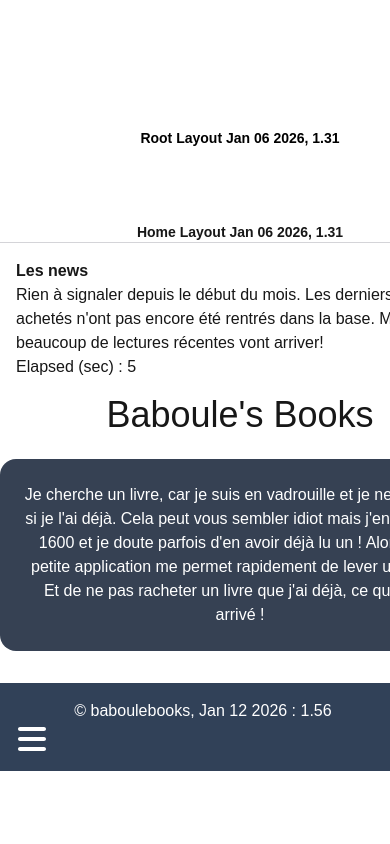
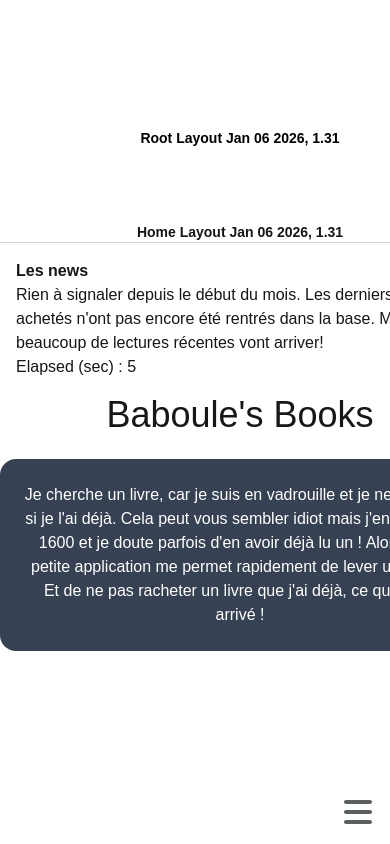
Before and after one commit to yves40/baboulebooksweb, a Next.js app in the folder babweb/: page / in a window 390 px wide. Shown: the top 844 px of the page. Built offline with nearby package versions, Linux system fonts and the light colour scheme.

Commit message:
No more sass, working on menu reactivity #1

```diff
--- a/babweb/src/app/globals.css
+++ b/babweb/src/app/globals.css
@@ -5,7 +5,8 @@
   --foreground: #171717;
   --menuheight: 8rem;
   --menutextsize: 1.6rem;
-  --footertextsize: 1.2rem;
+  --footerheight: 4rem;
+  --footertextsize: 1rem;
 }
 
 @theme inline {
@@ -36,7 +37,9 @@ body {
   The menu section
   ------------------------------------------------------------------------*/
 .nav {
-  @apply z-10
+  @apply
+    hidden
+    z-10
       sm:fixed
       sm:w-full
       sm:top-0
@@ -84,22 +87,39 @@ body {
   width: 100%;
 }
 /* ------------------------------------------------------------------------
-  Les footer section
+  Footer section
 ------------------------------------------------------------------------ */
 .footer {
-  @apply w-full bg-slate-700 text-center p-4 mt-8 z-10 fixed text-white
+  @apply
+      text-center p-4 mt-8 z-10
+      sm:w-full
+      sm:bg-slate-800
+      sm:fixed
       sm:bottom-0 sm:left-0
-  sm:h-[calc(var(--menuheight))]
+      sm:h-[calc(var(--footerheight))]
       sm:flex sm:flex-row sm:items-center
       sm:justify-center
       sm:text-[calc(var(--footertextsize))];
 }
 .footer ul {
-  @apply sm:flex flex-grow sm:justify-center sm:items-center sm:gap-8;
+  @apply
+   text-white
+    sm:flex
+    sm:flex-grow
+    sm:justify-center
+    sm:items-center
+    sm:gap-8;
   }
-.footer ul li {
-  @apply sm:list-none
-    sm:gap-4;
+.footer__version {
+  @apply
+    hidden
+    sm:ml-4
+    sm:block
+    sm:italic;
+}
+.footer__pizzabox {
+  @apply block fixed bottom-0 right-0 mr-4 mb-4
+    sm:hidden;
 }
 /* ------------------------------------------------------------------------
   Les news
@@ -162,34 +182,49 @@ body {
 /* ------------------------------------------------------------------------
   svg section
   ------------------------------------------------------------------------*/
-.svgsmall-green {
+.svg-green18 {
   width: 18px;
   height: 18px;
   filter: brightness(0) saturate(100%) invert(75%) sepia(54%) saturate(7355%) hue-rotate(85deg) brightness(124%) contrast(119%);
 }
-.svgsmall-red {
+.svg-red18 {
   width: 18px;
   height: 18px;
   filter: invert(19%) sepia(96%) saturate(6102%) hue-rotate(357deg) brightness(98%) contrast(117%);
 }
 
-.svgsmall-blue {
+.svg-blue18 {
   width: 18px;
   height: 18px;
   filter: brightness(0) saturate(100%) invert(18%) sepia(93%) saturate(2790%) hue-rotate(236deg) brightness(86%) contrast(176%);
 }
-.svgnormal-blue {
+.svg-blue24 {
   width: 24px;
   height: 24px;
   filter: brightness(0) saturate(100%) invert(18%) sepia(93%) saturate(2790%) hue-rotate(236deg) brightness(86%) contrast(176%);
 }
-.svg-smallwhite {
+.svg-blue32 {
+  width: 32px;
+  height: 32px;
+  filter: brightness(0) saturate(100%) invert(18%) sepia(93%) saturate(2790%) hue-rotate(236deg) brightness(86%) contrast(176%);
+}
+.svg-white24 {
   width: 24px;
   height: 24px;
   filter: invert(100%) sepia(100%) saturate(0%) hue-rotate(131deg) brightness(102%) contrast(102%);
 }
-.svg-bigwhite {
+.svg-white32 {
   width: 32px;
   height: 32px;
   filter: invert(100%) sepia(100%) saturate(0%) hue-rotate(131deg) brightness(102%) contrast(102%);
 }
+.svg-gray24 {
+  width: 24px;
+  height: 24px;
+  filter: invert(38%) sepia(4%) saturate(517%) hue-rotate(131deg) brightness(92%) contrast(87%);
+}
+.svg-gray32 {
+  width: 32px;
+  height: 32px;
+  filter: invert(38%) sepia(4%) saturate(517%) hue-rotate(131deg) brightness(92%) contrast(87%);
+}
--- a/babweb/src/components/Footer.jsx
+++ b/babweb/src/components/Footer.jsx
@@ -22,9 +22,9 @@ function Footer() {
   return (
     <footer className="footer">
       <ul>
-        <li className=" ml-4"><p >&copy;  {`${appctx.getVersion()}`}</p></li>
-        <li className=" ml-auto mr-4">
-            <img onClick={toggleMenu} className="svg-bigwhite"
+        <li className="footer__version ml-4"><p >&copy;  {`${appctx.getVersion()}`}</p></li>
+        <li className="footer__pizzabox ml-auto mr-4">
+            <img className="svg-gray32" onClick={toggleMenu}
                   src="/svg/bars-solid.svg" alt="" />
         </li>
       </ul>
--- a/babweb/src/components/Navbar.jsx
+++ b/babweb/src/components/Navbar.jsx
@@ -39,7 +39,7 @@ export default function Navbar() {
         <div className="topmenu">
           <div className="nav-links">
             <ul>
-              <li><Link href="/" onClick={() => setOnAdminPages(false)}><img className="svg-bigwhite"  src="/svg/house-solid.svg" alt=""/></Link></li>
+              <li><Link href="/" onClick={() => setOnAdminPages(false)}><img className="svg-white32"  src="/svg/house-solid.svg" alt=""/></Link></li>
               {(userstatus && !adminpage) &&
               <>
                   <li><Link href="/bookshome">Livres</Link></li>
```
Lines whose indentation alone changed are shown as unchanged.
